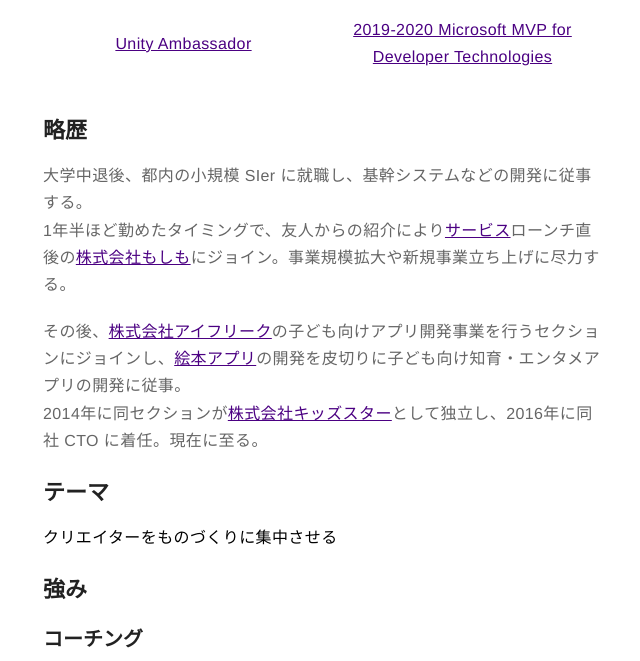
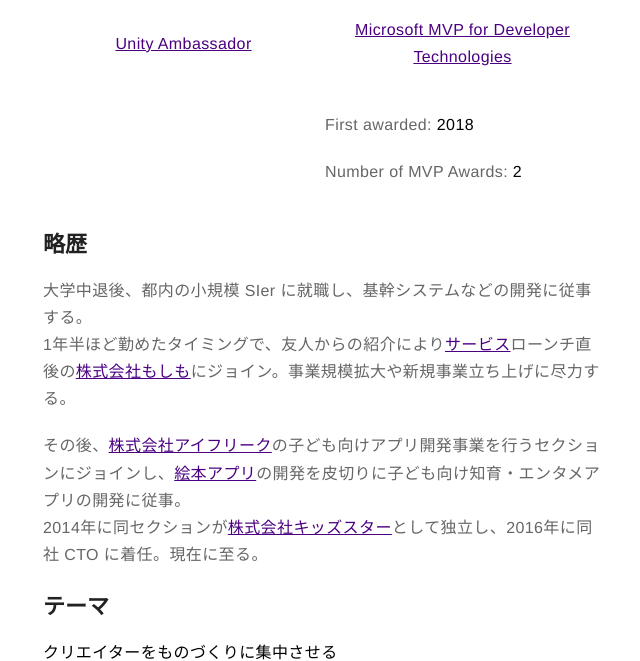
Before and after one commit to monry/monry.github.io, a Jekyll site: the page built from about.md, in a window 1280 px wide and 900 px high, scrolled down 557 px, cut to the strip 239-900 px from the top of the window. Shown: the whole strip, without its empty margins (317-957 px from the left). Built offline with Jekyll 4.4.1, drawn with Linux system fonts in a browser that asks for light colours; some of the changed text lies outside the part shown.

Commit message:
:memo: Update bio

```diff
--- a/about.md
+++ b/about.md
@@ -14,18 +14,26 @@
     <tr>
       <td width="50%">
          <a href="https://blogs.unity3d.com/jp/2018/12/18/ambassador-ja/" target="_blank"><img src="https://user-images.githubusercontent.com/838945/50081485-edee9600-0231-11e9-98b8-855121172680.png" width="250" height="200"></a>
-       </td>
-       <td width="50%">
-         <a href="https://mvp.microsoft.com/en-us/PublicProfile/5003290" target="_blank"><img src="https://user-images.githubusercontent.com/838945/50081518-0494ed00-0232-11e9-9fc1-3b66bc706739.png" width="126" height="200"></a>
-       </td>
+      </td>
+      <td width="50%">
+        <a href="https://mvp.microsoft.com/en-us/PublicProfile/5003290" target="_blank"><img src="https://user-images.githubusercontent.com/838945/50081518-0494ed00-0232-11e9-9fc1-3b66bc706739.png" width="126" height="200"></a>
+      </td>
     </tr>
     <tr>
-       <td width="50%">
-         <p class="center"><a href="https://blogs.unity3d.com/jp/2018/12/18/ambassador-ja/" target="_blank">Unity Ambassador</a></p>
-       </td>
-       <td width="50%">
-         <p class="center"><a href="https://mvp.microsoft.com/en-us/PublicProfile/5003290" target="_blank">2019-2020 Microsoft MVP for Developer Technologies</a></p>
-       </td>
+      <td width="50%">
+        <p class="center"><a href="https://blogs.unity3d.com/jp/2018/12/18/ambassador-ja/" target="_blank">Unity Ambassador</a></p>
+      </td>
+      <td width="50%">
+        <p class="center"><a href="https://mvp.microsoft.com/en-us/PublicProfile/5003290" target="_blank">Microsoft MVP for Developer Technologies</a></p>
+      </td>
+    </tr>
+    <tr>
+      <td width="50%">
+      </td>
+      <td width="50%">
+        <p>First awarded: <strong>2018</strong></p>
+        <p>Number of MVP Awards: <strong>2</strong></p>
+      </td>
     </tr>
   </tbody>
 </table>
```
Also changed, not shown: other parts of about.md (+9 -0 lines).
